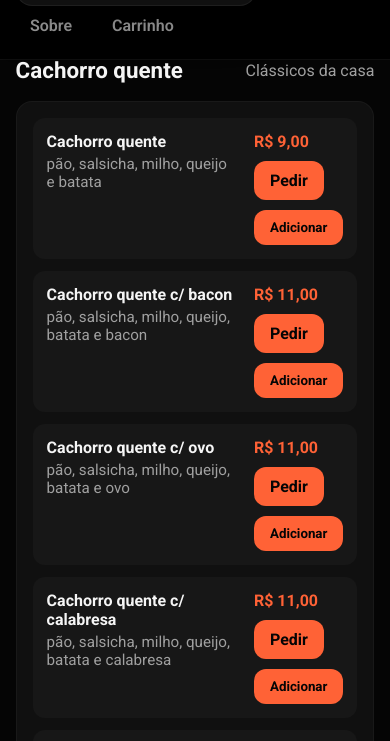
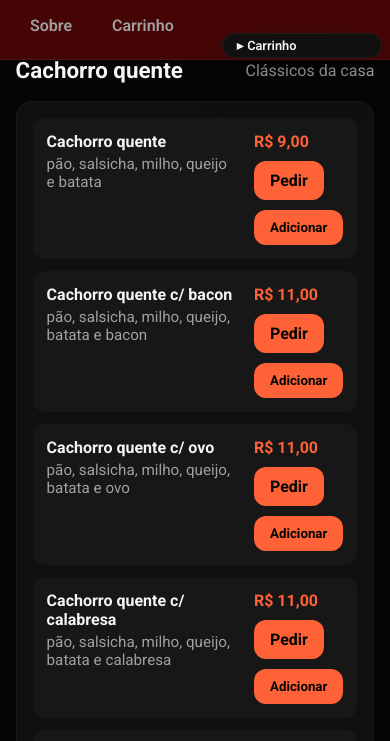
Before and after one commit to JoseJoalison/PROJETO-N2, a plain HTML site: page menu.html in a window 390 px wide. Shown: the part 111-852 px from the top of the page. Drawn offline with Linux system fonts and the light colour scheme.

Commit message:
Add files via upload

```diff
--- a/css/base.css
+++ b/css/base.css
@@ -52,7 +52,6 @@ main {
   width:min(var(--max-width), 92%);
   margin:0 auto;
 }
-
 /* Links herdam cor e removem sublinhado padrão. */
 a {
   color:inherit;
--- a/css/carrinho.css
+++ b/css/carrinho.css
@@ -471,17 +471,34 @@
 }
 
 @media (max-width:720px) {
-  #cart_panel_submenu,
+   #cart_panel_submenu,
   .cart_panel {
-    right:16px;
-    left:16px;
-    width:auto;
+    right:8px;
+    left:auto;
+    width:calc(100vw - 24px);
   }
 
   #cart_panel_submenu {
-    top:calc(var(--header-height) + 12px);
+		/* No mobile o card sobe um pouco, mas ainda
+		   abaixo do cabeçalho para não cobrir o menu. */
+		top:calc(var(--header-height) + 72px);
   }
 
+  /* Versão mais compacta do botão e do card em telas tipo celular. */
+  .cart_toggle {
+    padding:4px 10px;
+    font-size:0.8rem;
+    gap:4px;
+  }
+
+  .cart_panel.collapsed {
+    padding:4px 8px;
+    max-width:160px;
+  }
+
+  .cart_panel.collapsed .cart_inner {
+    gap:4px;
+  }
   .cart_inner {
     padding:18px;
   }
--- a/css/layout.css
+++ b/css/layout.css
@@ -10,7 +10,7 @@
   align-items:center;
   justify-content:space-between;
   padding:0 clamp(16px,4vw,40px);
-  background:rgba(0,0,0,0.85);
+  background:#88070780;
   backdrop-filter:blur(12px);
   border-bottom:1px solid rgba(255,255,255,0.06);
 }
@@ -204,7 +204,7 @@
 
 /* Rodapé escuro com informação adicional. */
 footer {
-  background:rgba(0,0,0,0.85);
+  background:#88070780;
   border-top:1px solid rgba(255,255,255,0.08);
 }
 
```
